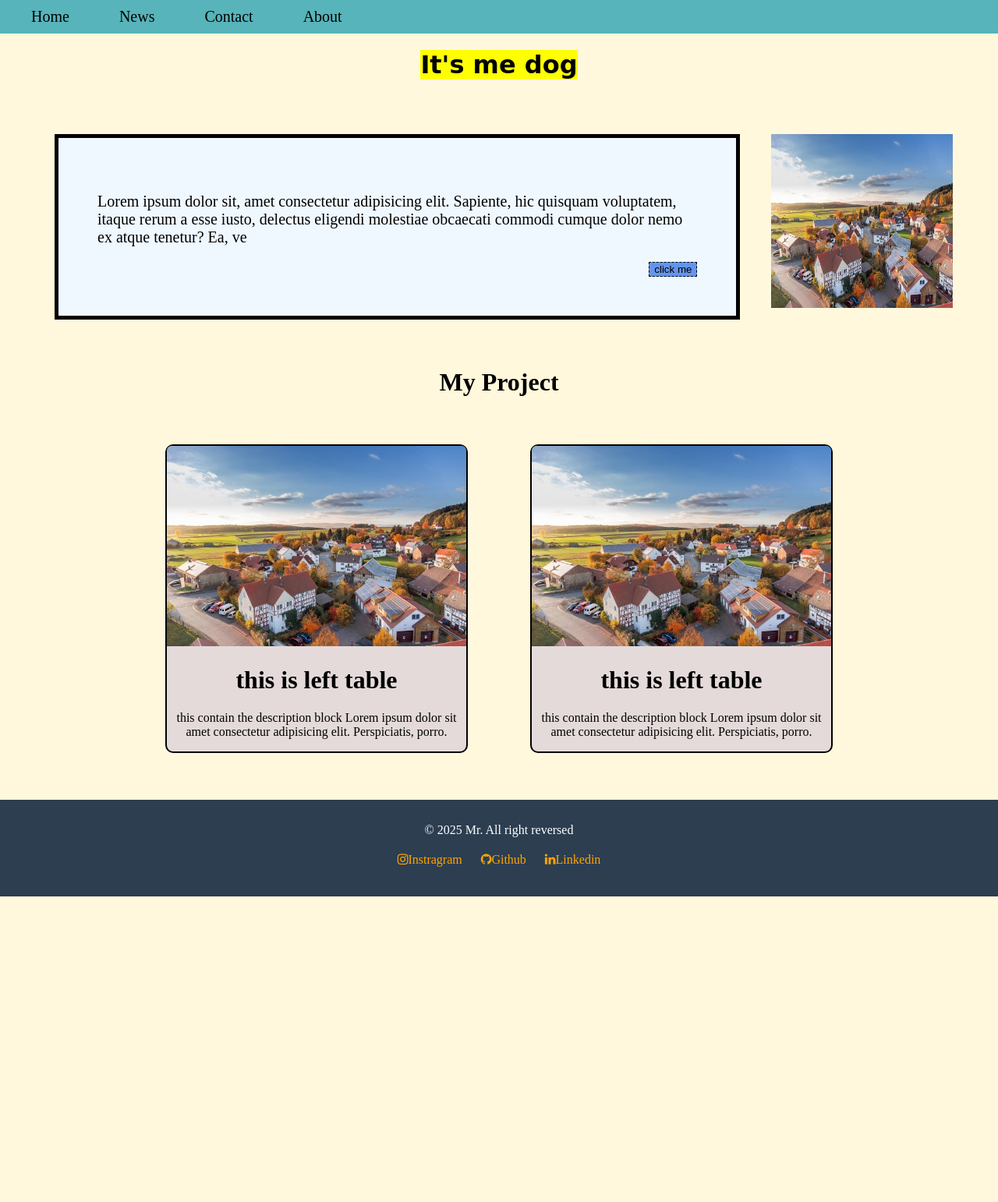
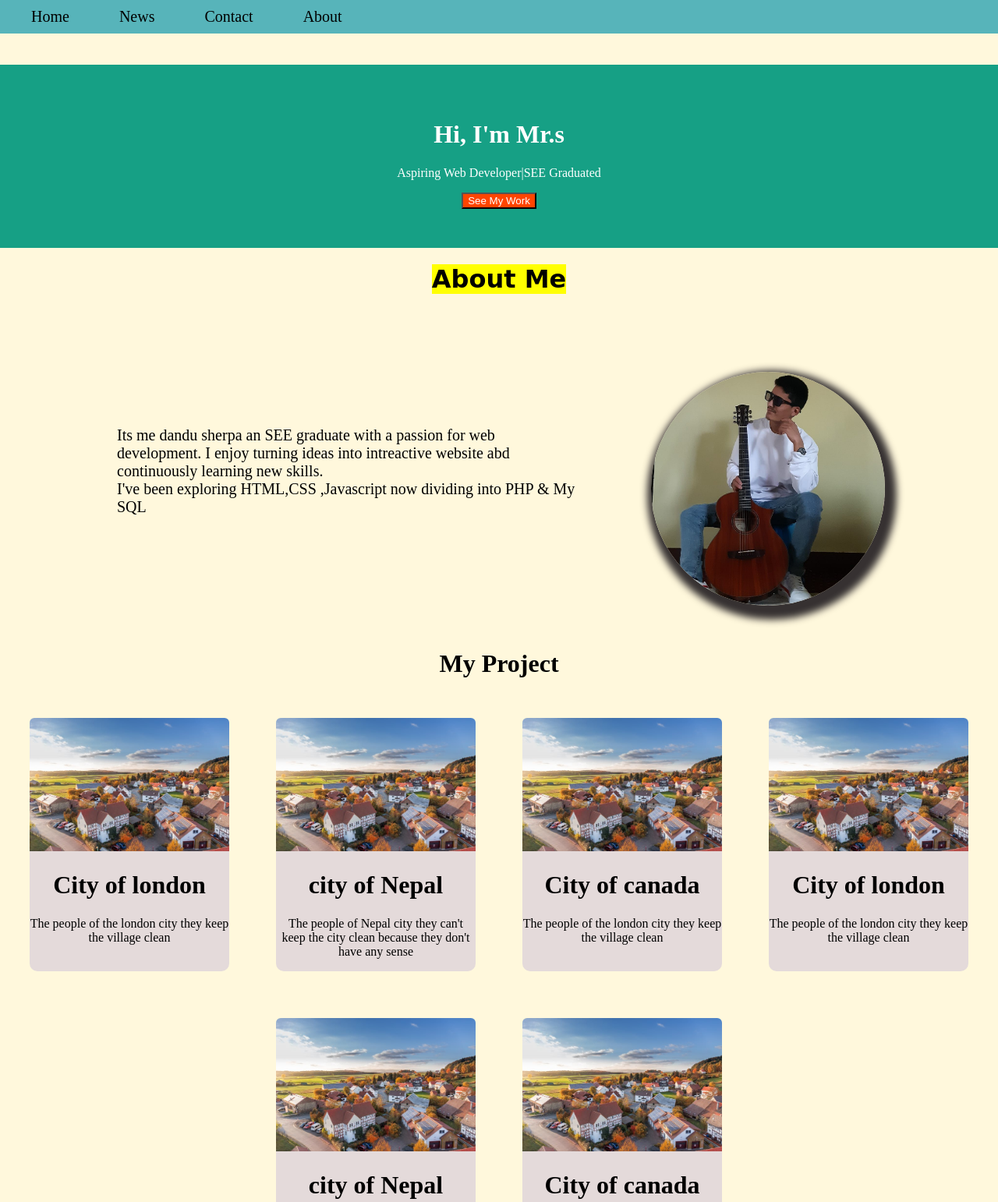
Before and after one commit to Nimadandu/Dandu, a plain HTML site: page index.html in a window 1280 px wide. Shown: the top 1542 px of the page at 78% size. Before the commit the page ends 1150 px from the top, so only its background shows below. Drawn offline with Linux system fonts and the light colour scheme.

Commit message:
adding about page

```diff
--- a/index.html
+++ b/index.html
@@ -21,15 +21,24 @@
 <a href="#">About</a>
 
         </div>
-        <h1 class="intro" style="text-align: center;" ><mark>It's me dog</mark> </h1>
+        <div class="aboutmediv">
+        <h1>Hi, I'm Mr.s</h1>
+        <p>Aspiring Web Developer|SEE Graduated</p>
+        <button><a href="">See My Work</a></button>
+        </div>
+        <h1 class="intro" style="text-align: center;" ><mark>About Me</mark> </h1>
     <div class="Home">
         <div class="homeleft">
-            <p>Lorem ipsum dolor sit, amet consectetur adipisicing elit. Sapiente, hic quisquam voluptatem, itaque rerum a esse iusto, delectus eligendi
-                molestiae obcaecati commodi cumque dolor nemo ex atque tenetur? Ea, ve</p>
-            <button class="button">click me</button>
+            <p>Its me dandu sherpa an SEE graduate with a passion for web
+                development. I enjoy turning ideas into intreactive website abd continuously
+                learning new skills.
+                <br>
+                I've been exploring HTML,CSS ,Javascript now dividing into PHP & My SQL
+            </p>
+            <!-- <button class="button">click me</button> -->
             </div>
         <div class="imageclass">
-<img src="./image/pexels-pixabay-280221 (1).jpg" alt="pexels-hnoody93-58997" height="80%" width="80%">
+<img src="./image/don.jpg" alt="" >
 </div>
 </div>
 <h1 class="firstheader">My Project</h1>
@@ -40,11 +49,11 @@
     <img src="./image/pexels-pixabay-280221 (1).jpg" alt="">
     </div>
     <div class="title">
-        <h1> this is left table</h1>
+        <h1>City of london</h1>
 
         </div>
     <div class="description">
-        <p>this contain the description block Lorem ipsum dolor sit amet consectetur adipisicing elit. Perspiciatis, porro. </p>
+        <p>The people of the london city they keep the village clean </p>
 
         </div>
 </div>
@@ -54,15 +63,70 @@
     <img src="./image/pexels-pixabay-280221 (1).jpg" alt="">
     </div>
     <div class="title">
-        <h1> this is left table</h1>
+        <h1> city of Nepal</h1>
 
         </div>
     <div class="description">
-        <p>this contain the description block Lorem ipsum dolor sit amet consectetur adipisicing elit. Perspiciatis, porro. </p>
+        <p>The people of Nepal city they can't keep the city clean because they don't have any sense</p>
+
+        </div>
+</div>
+<div class="maindiv">
+    <div class="image">
+    <img src="./image/pexels-pixabay-280221 (1).jpg" alt="">
+    </div>
+    <div class="title">
+        <h1>City of canada</h1>
+
+        </div>
+    <div class="description">
+        <p>The people of the london city they keep the village clean </p>
+
+        </div>
+</div>
+<div class="maindiv">
+    <div class="image">
+    <img src="./image/pexels-pixabay-280221 (1).jpg" alt="">
+    </div>
+    <div class="title">
+        <h1>City of london</h1>
+
+        </div>
+    <div class="description">
+        <p>The people of the london city they keep the village clean </p>
+
+        </div>
+</div>
+
+<div class="maindiv">
+    <div class="image">
+    <img src="./image/pexels-pixabay-280221 (1).jpg" alt="">
+    </div>
+    <div class="title">
+        <h1> city of Nepal</h1>
+
+        </div>
+    <div class="description">
+        <p>The people of Nepal city they can't keep the city clean because they don't have any sense</p>
+
+        </div>
+</div>
+<div class="maindiv">
+    <div class="image">
+    <img src="./image/pexels-pixabay-280221 (1).jpg" alt="">
+    </div>
+    <div class="title">
+        <h1>City of canada</h1>
+
+        </div>
+    <div class="description">
+        <p>The people of the london city they keep the village clean </p>
 
         </div>
 </div>
 </div>
+
+
 <footer class="footerclass">
    <div class="copyrightdiv"> &copy; 2025 Mr. All right reversed</div>
    <div class="mediaclass">
--- a/style.css
+++ b/style.css
@@ -3,6 +3,21 @@ body{
     padding: 0;
     margin: 0;
     background-color:cornsilk;
+}
+.aboutmediv{
+   text-align: center;
+   background-color: #16a085;
+   padding: 50px;
+   margin-top: 40px;
+   color: white;
+}
+.aboutmediv a{
+   text-decoration: none;
+   /* background-color: orange; */
+   color: white;
+}
+.aboutmediv button{
+   background-color: orangered;
 }
 .navbar{
     background-color:#57B4BA;
@@ -11,20 +26,27 @@ body{
     padding: 10px;
     top: 0;
     position: sticky;
+    /* transition: 2s; */
 
 
+}
+
+.imageclass .imag{
+height: 80%;
+width: 80%;
 }
 .navbar a{
     color: black;
     text-decoration: none;
     padding: 30px;
-
     font-size: 20px;
 
 }
 .navbar a:hover{
 
    color:white;
+   /* background-color: #57B4BA; */
+
 
    /* background-color: #2C3e50; */
 }
@@ -32,6 +54,7 @@ body{
     margin-top:30px ;
     margin-left: 30px;
     display: flex;
+    padding: 30px;
 
 }
 
@@ -40,13 +63,20 @@ body{
  }
  .Home  {
     .homeleft{
-        background-color: aliceblue;
+        /* background-color: aliceblue; */
    padding: 50px;
+   width: 50%;
    font-size: 20px;
    margin: 40px;
-   border: 5px solid black;
+   /* border: 5px solid black; */
     }
 
+ }
+ .Home .imageclass img{
+border-radius: 60%;
+height: 300px;
+width: 300px;
+box-shadow: 5px 8px 10px 10px rgb(54, 49, 49);
  }
  .imageclass{
     margin-top: 40px;
@@ -76,6 +106,12 @@ body{
 .bottombox{
     background-color: violet;
 }
+.bottombox:hover{
+   background-color: #2C3e50;
+   color: white;
+   transition: 3s;
+
+}
 .footerclass{
    background-color: #2C3e50;
    padding: 30px;
@@ -100,16 +136,16 @@ body{
 }
 .container{
    display: flex;
+   flex-wrap: wrap;
    justify-content: center;
 }
 .maindiv{
-
-   width: 30%;
+   width: 20%;
    background-color: rgb(228, 218, 218);
-   margin: 40px;
+   margin: 30px;
    border-radius: 10px;
-   border: 2px solid black;
-   /* box-shadow: 2px 2px 10px black; */
+   /* border: 2px solid black; */
+   /* box-shadow:2px 2px 10px black; */
 }
 .firstheader{
    text-align: center;
@@ -118,6 +154,7 @@ body{
    width: 100%;
    border-top-right-radius: 6px;
    border-top-left-radius: 6px;
+   /* object-fit: cover; */
 }
 .title{
    text-align: center;
```
Also changed, not shown: image/don.jpg (added).
